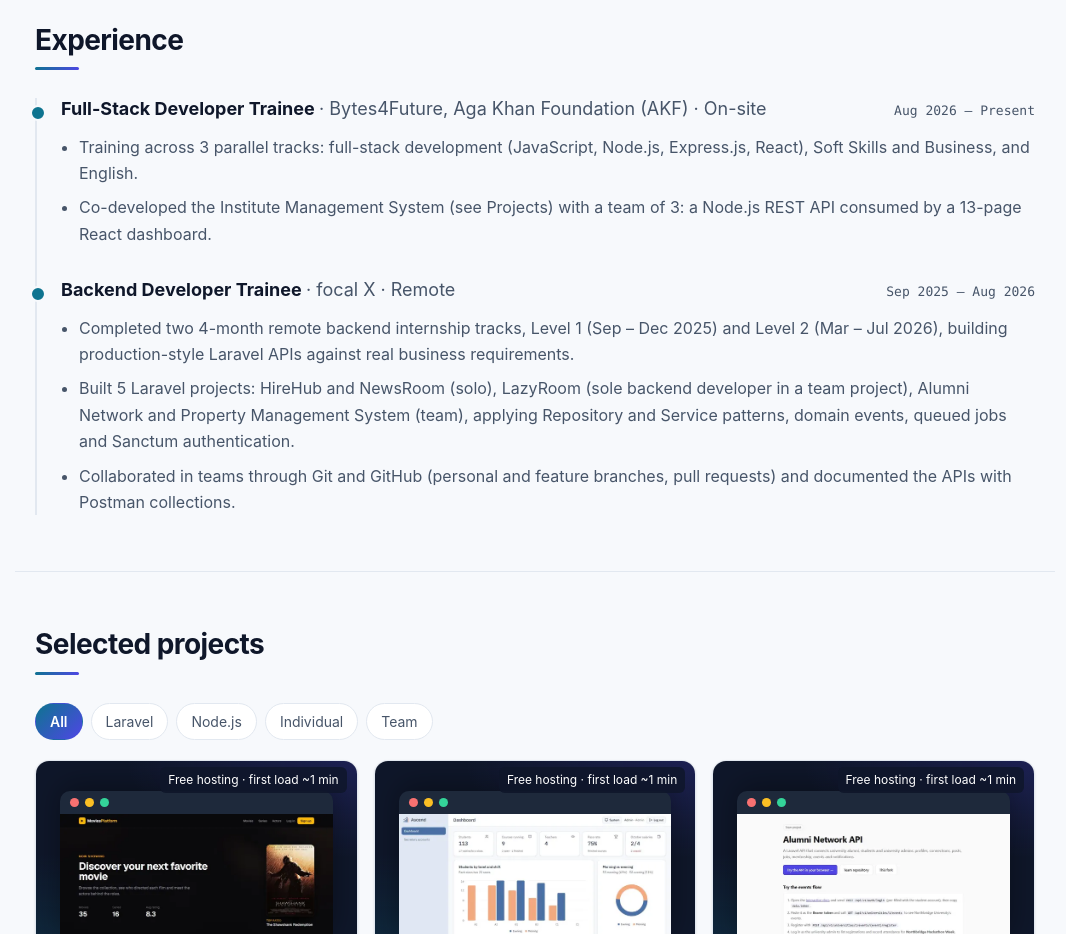
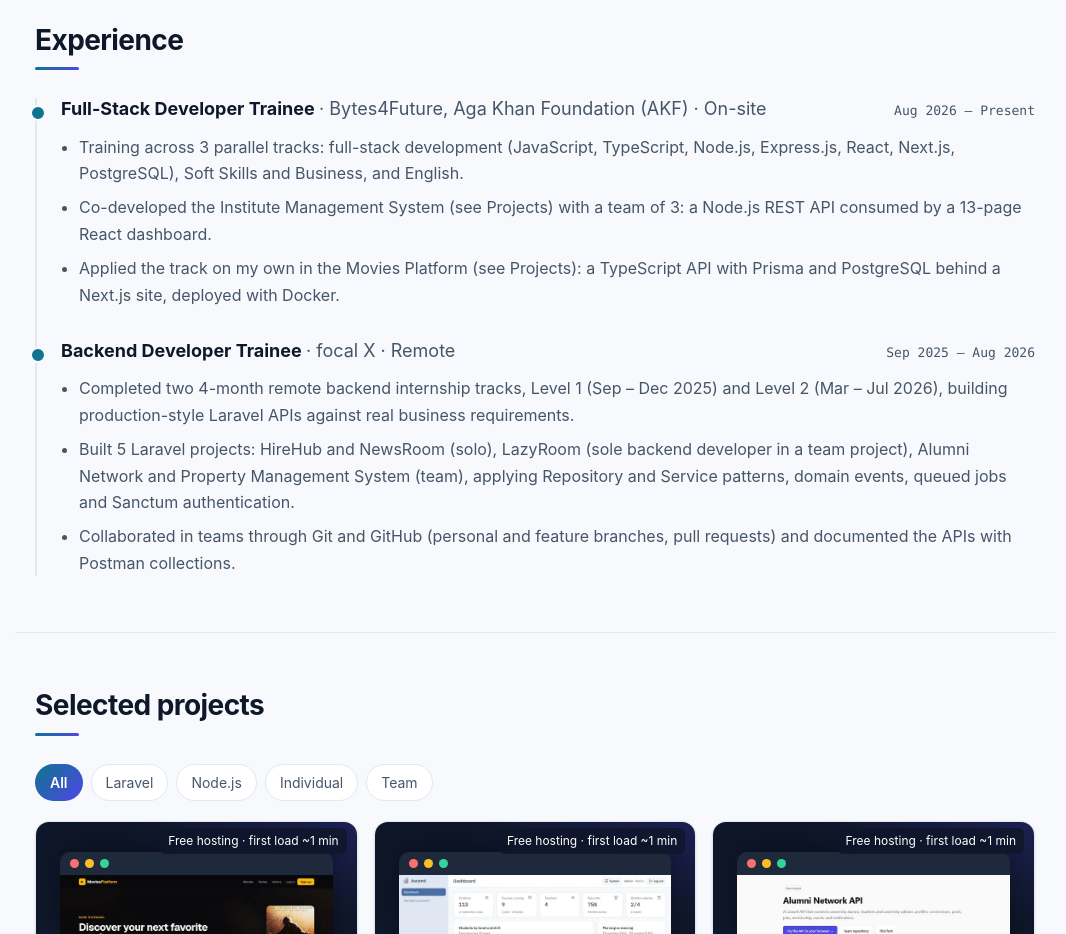
Before and after one commit to hasan123dayoub-del/portfolio, a React (Vite) app: page / in a window 1280 px wide. Shown: the part 1840-2774 px from the top of the page, without its empty margins (105-1171 px from the left). Built offline with nearby package versions, Linux system fonts and the light colour scheme.

Commit message:
Bytes4Future: the track now covers TypeScript, Next.js and PostgreSQL, applied in the Movies Platform

```diff
--- a/cv/cv.html
+++ b/cv/cv.html
@@ -52,7 +52,7 @@
     <h2>Professional Experience</h2>
     <div class="item">
       <div class="row"><h3><b>Full-Stack Developer Trainee</b> | Bytes4Future, Aga Khan Foundation (AKF) | On-site</h3><span class="date">Aug 2026 – Present</span></div>
-      <ul><li>Training across 3 parallel tracks: full-stack development (JavaScript, Node.js, Express.js, React), Soft Skills and Business, and English.</li><li>Co-developed the Institute Management System (see Projects) with a team of 3: a Node.js REST API consumed by a 13-page React dashboard.</li></ul>
+      <ul><li>Training across 3 parallel tracks: full-stack development (JavaScript, TypeScript, Node.js, Express.js, React, Next.js, PostgreSQL), Soft Skills and Business, and English.</li><li>Co-developed the Institute Management System (see Projects) with a team of 3: a Node.js REST API consumed by a 13-page React dashboard.</li><li>Applied the track on my own in the Movies Platform (see Projects): a TypeScript API with Prisma and PostgreSQL behind a Next.js site, deployed with Docker.</li></ul>
     </div>
     <div class="item">
       <div class="row"><h3><b>Backend Developer Trainee</b> | focal X | Remote</h3><span class="date">Sep 2025 – Aug 2026</span></div>
--- a/src/data.ts
+++ b/src/data.ts
@@ -54,8 +54,9 @@ export const experience = [
     mode: 'On-site',
     period: 'Aug 2026 – Present',
     points: [
-      'Training across 3 parallel tracks: full-stack development (JavaScript, Node.js, Express.js, React), Soft Skills and Business, and English.',
+      'Training across 3 parallel tracks: full-stack development (JavaScript, TypeScript, Node.js, Express.js, React, Next.js, PostgreSQL), Soft Skills and Business, and English.',
       'Co-developed the Institute Management System (see Projects) with a team of 3: a Node.js REST API consumed by a 13-page React dashboard.',
+      'Applied the track on my own in the Movies Platform (see Projects): a TypeScript API with Prisma and PostgreSQL behind a Next.js site, deployed with Docker.',
     ],
   },
   {
```
Also changed, not shown: 1 other file (tests, documents, lock files or other folders).
